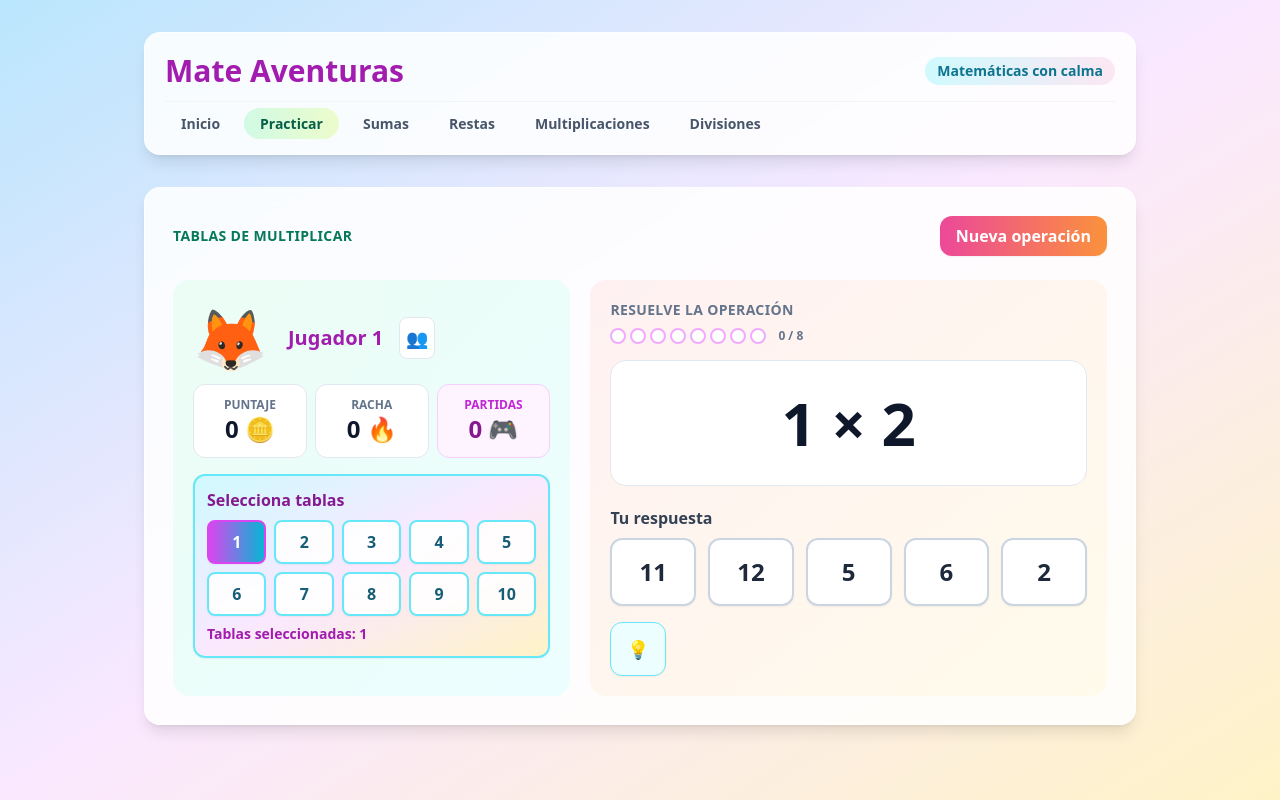
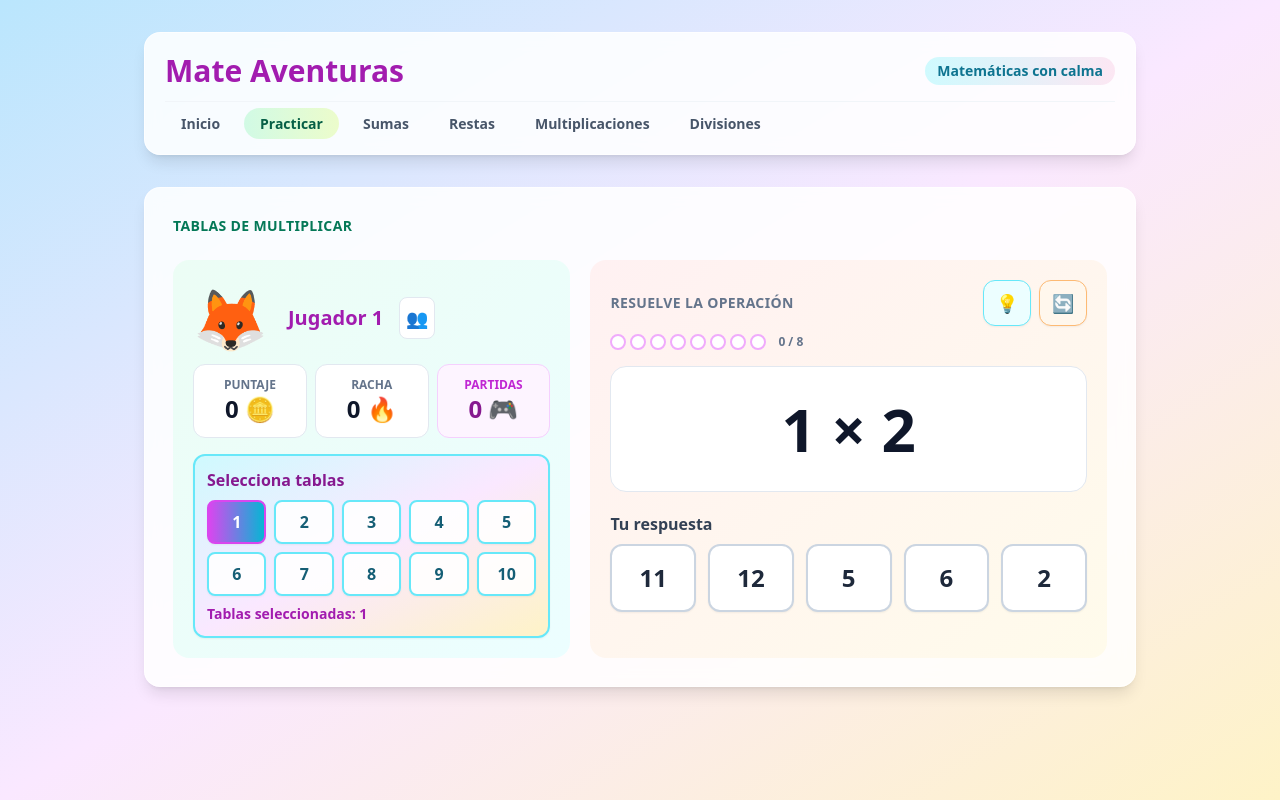
Before and after one commit to jtorrescr/mateaventuras, a plain HTML site: page matematicas/operaciones-basicas/practica-tablas-de-multiplicar.html in a window 1280 px wide. Drawn offline with nearby package versions, Linux system fonts and the light colour scheme.

Commit message:
Cambio en botones ayuda y nueva operación.
Se cambian los botones de ayuda y nueva operación a otra ubicación para que estén juntos y hacer un mejor uso del espacio de la pantalla.

```diff
--- a/matematicas/operaciones-basicas/practica-tablas-de-multiplicar.html
+++ b/matematicas/operaciones-basicas/practica-tablas-de-multiplicar.html
@@ -242,16 +242,7 @@
 
         <section id="pantallaPractica"
             class="rounded-2xl border border-white/70 bg-white/85 p-7 shadow-lg backdrop-blur">
-            <div class="flex flex-col gap-4 sm:flex-row sm:items-center sm:justify-between">
-                <div>
-                    <h2 class="text-sm font-black uppercase tracking-wide text-emerald-700">Tablas de multiplicar</h2>
-                </div>
-                <div class="flex gap-2">
-                    <button id="btnNuevaOperacion"
-                        class="rounded-xl bg-gradient-to-r from-pink-500 to-orange-400 px-4 py-2 font-bold text-white shadow-sm hover:from-pink-600 hover:to-orange-500">Nueva
-                        operación</button>
-                </div>
-            </div>
+            <h2 class="text-sm font-black uppercase tracking-wide text-emerald-700">Tablas de multiplicar</h2>
 
             <div class="mt-6 grid gap-5 lg:grid-cols-[1fr_1.3fr]">
                 <aside class="rounded-2xl bg-gradient-to-br from-emerald-50 to-cyan-50 p-5">
@@ -326,7 +317,21 @@
                 </aside>
 
                 <div id="tarjetaOperacion" class="rounded-2xl bg-gradient-to-br from-rose-50 to-amber-50 p-5">
-                    <p class="mb-2 text-sm font-black uppercase tracking-wide text-slate-500">Resuelve la operación</p>
+                    <div class="mb-2 flex items-center justify-between gap-2">
+                        <p class="text-sm font-black uppercase tracking-wide text-slate-500">Resuelve la operación</p>
+                        <div class="flex gap-2">
+                            <button id="btnAyudaTablas"
+                                class="rounded-xl border border-cyan-300 bg-cyan-50 px-3 py-2 text-lg font-black text-cyan-800 shadow-sm transition hover:bg-cyan-100"
+                                aria-label="Ayuda de tablas" title="Ver tablas de ayuda">
+                                💡
+                            </button>
+                            <button id="btnNuevaOperacion"
+                                class="rounded-xl border border-orange-300 bg-orange-50 px-3 py-2 text-lg font-black text-orange-800 shadow-sm transition hover:bg-orange-100"
+                                aria-label="Nueva operación" title="Cargar una nueva operación">
+                                🔄
+                            </button>
+                        </div>
+                    </div>
 
                     <div class="mb-4 flex items-center gap-1">
                         <span id="dot-0"
@@ -355,14 +360,6 @@
                     <p class="mb-2 block font-bold text-slate-700">Tu respuesta</p>
                     <div id="opcionesRespuesta" class="grid grid-cols-2 gap-3 sm:grid-cols-5" role="group"
                         aria-label="Opciones de respuesta"></div>
-
-                    <div class="mt-4 flex flex-wrap gap-2">
-                        <button id="btnAyudaTablas"
-                            class="rounded-xl border border-cyan-300 bg-cyan-50 px-4 py-3 text-lg font-black text-cyan-800 shadow-sm transition hover:bg-cyan-100"
-                            aria-label="Ayuda de tablas">
-                            💡
-                        </button>
-                    </div>
                 </div>
             </div>
         </section>
```
